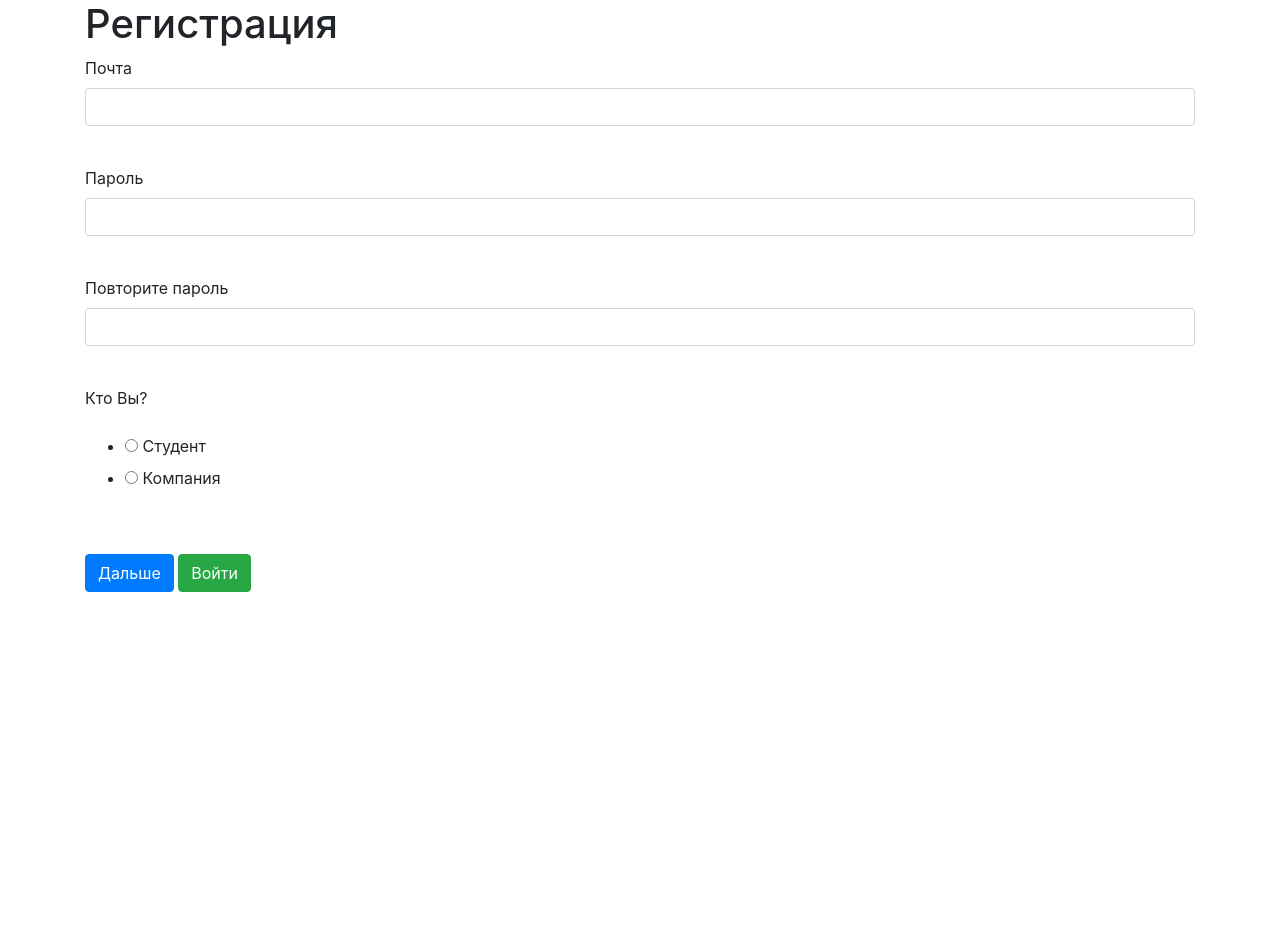
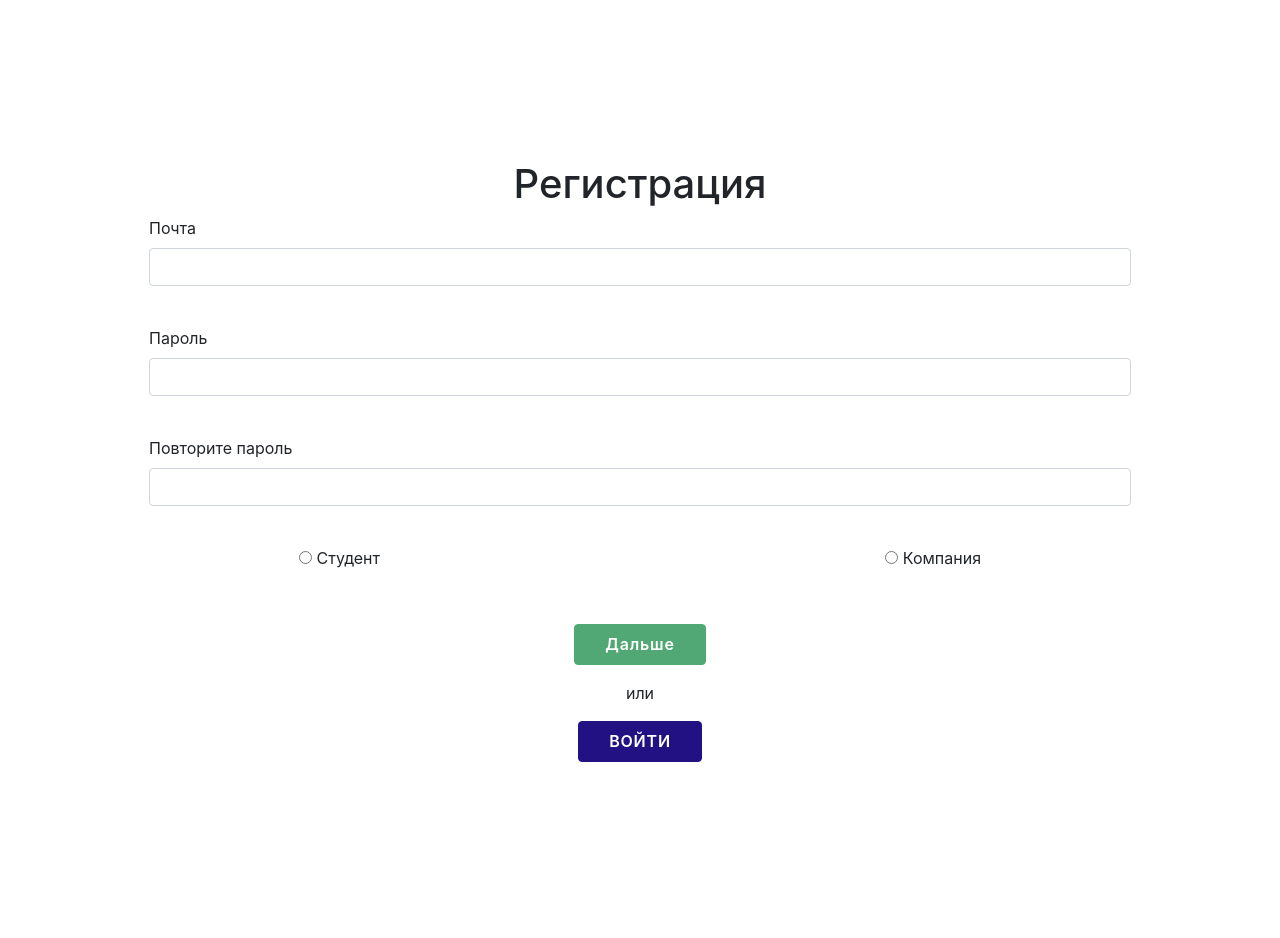
Before and after one commit to Jesusya-26/ict-hack, a Flask app: page /register in a window 1280 px wide. Shown: the part 56-994 px from the top of the page. Before the commit the page ends 648 px from the top, so only its background shows below. Run offline with Flask 2, Linux system fonts and the light colour scheme; some libraries are stand-ins or nearby versions.

Commit message:
login and registry page

```diff
--- a/templates/register.html
+++ b/templates/register.html
@@ -2,7 +2,8 @@
 {% extends "base.html" %}
 
 {% block content %}
-<h1>Регистрация</h1>
+<div style="padding: 160px 64px 160px 64px; justify-content: center;">
+    <div style="text-align: center;"><h1>Регистрация</h1></div>
     <form action="" method="POST" enctype="multipart/form-data">
         {{ form.hidden_tag() }}
         <p>
@@ -33,16 +34,43 @@
             {% endfor %}
         </p>
         <p>
-        {{ form.type.label }}<br>
-        {{ form.type() }}<br>
+            <div style="justify-content: space-between; display: flex; display: flex; padding: 0 150px 30px 150px;">
+            {% for subfield in form.type %}
+                <div>
+                {{ subfield }}
+                {{ subfield.label }}
+                </div>
+            {% endfor %}
+            </div>
             {% for error in form.type.errors %}
                 <p class="alert alert-danger" role="alert">
                     {{ error }}
                 </p>
             {% endfor %}
         </p>
-    <p>{{ form.submit(type="submit", class="btn btn-primary") }}
-    <a href="/login" class="btn btn-success">Войти</a></p>
+        <p style="justify-content: center; text-align: center;">
+            {{ form.submit(type="submit", class="btn btn-primary", style="background: #52A874;
+            border-color: #52A874;
+            text-align: center;
+            font-weight: 600;
+            letter-spacing: 0.05rem;
+            padding: 10px 30px 10px 30px;
+            line-height: 1.2;") }}
+        </p>
+        <p style="justify-content: center; text-align: center;">
+            или
+        </p>
+        <p style="justify-content: center; text-align: center;">
+            <a href="/login", class="btn btn-success", style="background: #221183;
+            border-color: #221183;
+            text-align: center;
+            font-weight: 600;
+            letter-spacing: 0.05rem;
+            padding: 10px 30px 10px 30px;
+            line-height: 1.2;">ВОЙТИ</a>
+        </p>
+        <div>{{ message }}</div>
         {{message}}
     </form>
+</div>
 {% endblock %}
```
Also changed, not shown: templates/login.html (+26 -4 lines). Lines whose indentation alone changed are shown as unchanged.
